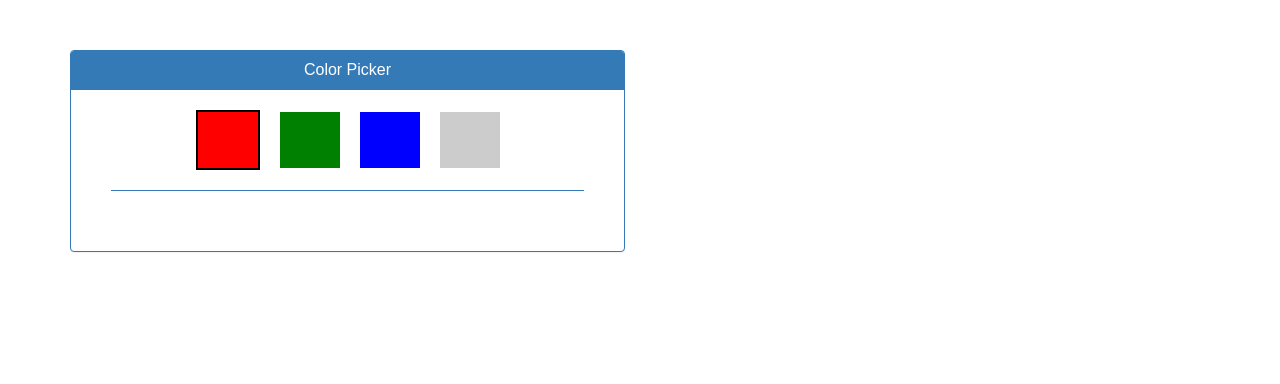
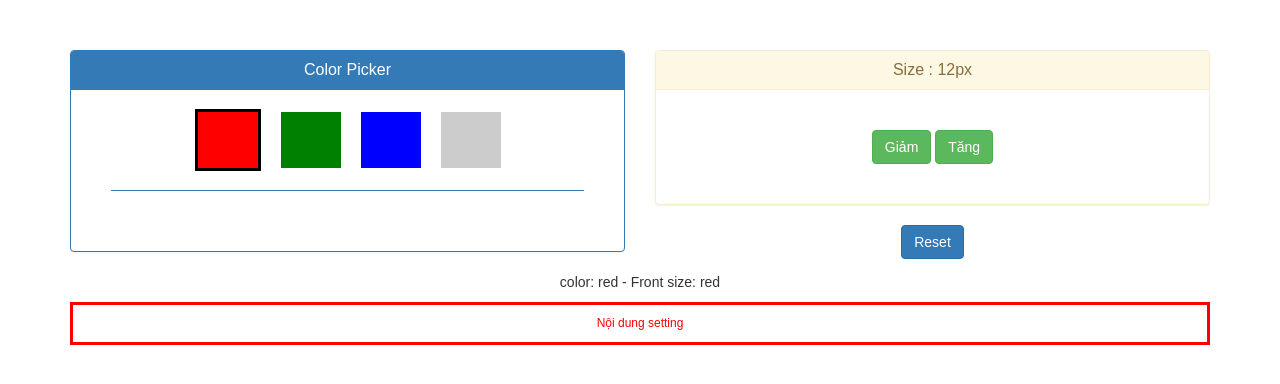
Before and after one commit to S2ShiroeS2/Learn-Reactjs, a React (Create React App) app: page / in a window 1280 px wide. Shown: the top 384 px of the page. Built offline with nearby package versions, Linux system fonts and the light colour scheme.

Commit message:
Để thay đổi các state: this.setState({key: value, key1: value1, …}).

```diff
--- a/public/index.html
+++ b/public/index.html
@@ -7,7 +7,7 @@
     <meta name="theme-color" content="#000000" />
     <link rel="manifest" href="%PUBLIC_URL%/manifest.json" />
     <link rel="stylesheet" href="%PUBLIC_URL%/css/bootstrap.min.css">
-    <title>React App</title>
+    <title>Setting Text</title>
   </head>
   <body>
     <div id="root"></div>
--- a/src/App.css
+++ b/src/App.css
@@ -47,7 +47,7 @@ body {
 }
 
 .active {
-  border: 2px solid #000;
+  border: 3px solid #000;
 }
 
 hr {
@@ -60,3 +60,8 @@ span {
   margin: 10px;
   cursor: pointer;
 }
+
+#content {
+  padding: 10px;
+  border: solid 3px red;
+}
--- a/src/App.js
+++ b/src/App.js
@@ -1,6 +1,9 @@
 import React, {Component} from 'react';
 import './App.css';
 import Colortext from './components/colortext';
+import Sizetext from './components/sizetext';
+import Reset from './components/reset';
+import Result from './components/Result';
 
 class App extends Component {
     constructor(props) {
@@ -10,11 +13,26 @@ class App extends Component {
             fontSize: 12
         };
     }
+    // Change Color text
     onChangeColor = (color) => {
-        this.setState = ({
+        this.setState ({
             color: color
         });
         console.log(color);
+    }
+    //Change Size text
+    onChangeSize = (size) => {
+        this.setState ({
+            fontSize : (this.state.fontSize + size >= 8 && this.state.fontSize + size <= 36) ? this.state.fontSize + size : this.state.fontSize
+        });
+        console.log(this.state.fontSize);
+    }
+    //Reset
+    onReset = (data) => {
+        this.setState ({
+            color: data.color,
+            fontSize: data.size
+        });
     }
     render() {
         return (
@@ -27,8 +45,10 @@ class App extends Component {
                         </div>
                         {/* Set font size for text */}
                         <div className="col-xs-6 col-sm-6 col-md-6 col-lg-6">
-
+                            <Sizetext size={this.state.fontSize} onChangeSize={this.onChangeSize}/>
+                            <Reset onReset={this.onReset} />
                         </div>
+                        <Result color={this.state.color} fontSize={this.state.fontSize}/>
                     </div>
                 </div>
             </div>
--- /dev/null
+++ b/src/components/Result.js
@@ -0,0 +1,21 @@
+import React, {Component} from 'react';
+
+class Result extends Component {
+    setStyle() {
+        return {
+            color: this.props.color,
+            fontSize: this.props.fontSize
+        };
+    }
+    render() {
+        console.log(this.props.color);
+        return (
+            <div className="col-xs-12 col-sm-12 col-md-12 col-lg-12">
+                <p>color: {this.props.color} - Front size: {this.props.color}</p>
+                <div id="content" style={this.setStyle()}>Nội dung setting</div>
+            </div>
+        );
+    }
+}
+
+export default Result;
--- /dev/null
+++ b/src/components/reset.js
@@ -0,0 +1,23 @@
+import React, {Component} from 'react';
+
+class Reset extends Component {
+    constructor(props) {
+        super(props);
+        this.state = {
+            default : {
+                color: 'red',
+                size: 12
+            }
+        };
+    }
+    onReset = () => {
+        this.props.onReset(this.state.default)
+    }
+    render() {
+        return (
+            <button type="button" className="btn btn-primary" onClick={this.onReset}>Reset</button>
+        );
+    }
+}
+
+export default Reset;
--- a/src/components/sizetext.js
+++ b/src/components/sizetext.js
@@ -1,11 +1,34 @@
 import React, {Component} from 'react';
 
-class sizetext extends Component {
+class Sizetext extends Component {
+    constructor(props) {
+        super(props);
+        this.state = {
+            size: this.props.size
+        }
+        //Binding
+        this.increaseSize = this.increaseSize.bind(this);
+        this.decreaseSize = this.decreaseSize.bind(this);
+    }
+    increaseSize() {
+        this.props.onChangeSize(2);
+    }
+    decreaseSize() {
+        this.props.onChangeSize(-2);
+    }
     render() {
         return (
-
+            <div className="panel panel-warning">
+                  <div className="panel-heading">
+                        <h3 className="panel-title">Size : {this.props.size}px</h3>
+                  </div>
+                  <div className="panel-body">
+                        <button type="button" className="btn btn-success" onClick={this.decreaseSize}>Giảm</button>&nbsp;
+                        <button type="button" className="btn btn-success" onClick={this.increaseSize}>Tăng</button>
+                  </div>
+            </div>
         );
     }
 }
 
-export default sizetext;
+export default Sizetext;
```
